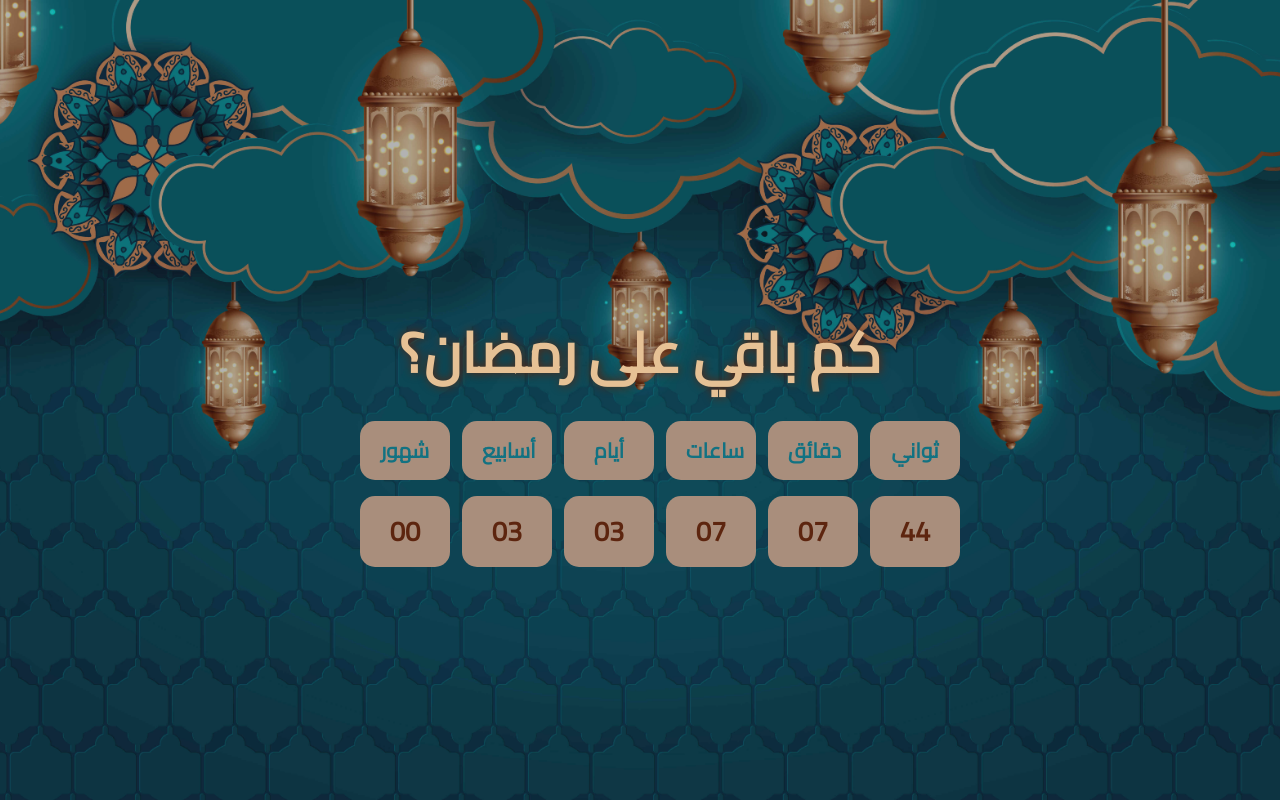
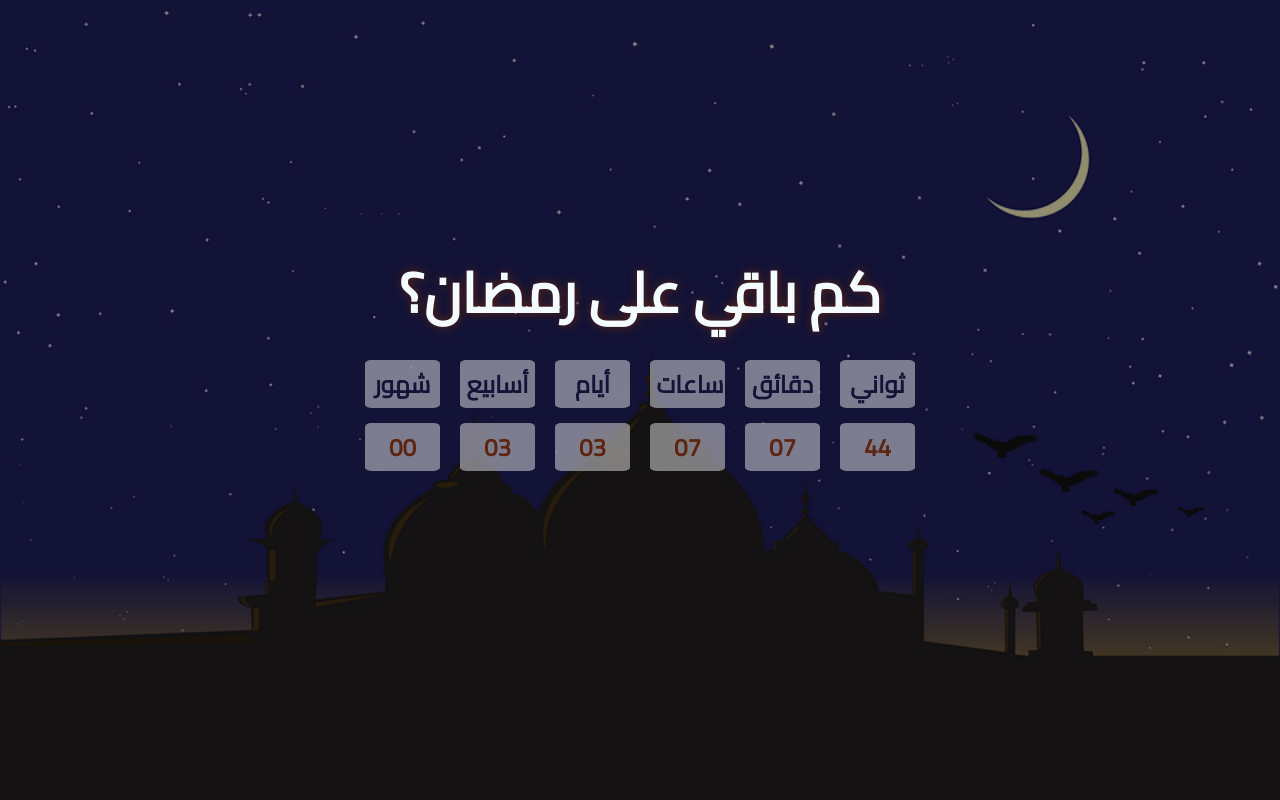
Before and after one commit to progHem/RamdanCountDown, a plain HTML site: page index.html in a window 1280 px wide. Drawn offline with Linux system fonts and the light colour scheme.

Commit message:
Fix: fix background image

```diff
--- a/assets/css/style.css
+++ b/assets/css/style.css
@@ -1,62 +1,72 @@
 @import url('https://fonts.googleapis.com/css2?family=Cairo:wght@200;300;400&family=Roboto:ital,wght@0,100;0,300;1,300&display=swap');
 
-body{
+*,
+*::after,
+*::before{
     padding: 0;
     margin: 0;
     box-sizing: border-box;
     font-family: 'Cairo', sans-serif;
 }
+
+body{
+    background: url(/assets/images/mosque1.jpg) no-repeat fixed center center;
+    background-size: cover;
+    font-family: 'Cairo', Arial;
+}
 :root{
-    --gold-color:#e6c195;
+    --white-color:#f4fbff;;
     --brown-color:#5d250f;
     --orange-color:#a98e7c;
-    --blue-color:#127282;
+    --blue-color:#131337;
 }
-#banner{
-    background-image: url(/assets/images/ramadan.png);
-    width: 100vw;
-    height: 100vh;
-    background-position: center;
-    background-repeat: no-repeat;
-    background-size: cover;
+html{
+    font-size: 16px;
 }
 .content{
     display: flex;
     justify-content: center;
     align-items: center;
-    flex-direction: column
+    flex-direction: column;
+    margin-top: 30vh;
+    width: 100%;
 }
-.heading{
-    margin-top: 300px;
-}
+
 .heading h1{
-    margin: 0;
     font-size: 3.5rem;
     text-shadow: var(--brown-color) 1px 0 10px;
-    color:var(--gold-color)
+    color:var(--white-color)
+
+}
+.time{
+    width: 550px;
 }
 .time ul{
-    width:600px;
+    width:100%;
     list-style: none;
     display:flex;
     justify-content: space-between;
     flex-wrap: wrap;
 }
 .time ul li{
-    background-color: var(--orange-color);
-    width:50px;
+    font-size: 1.5rem;
+    color: var(--blue-color);
+    padding: 0.1rem 0.4rem;
+    background: #fff;
+    width: 75px;
+    margin-top: 15px;
+    border-radius: 8%;
     text-align: center;
-    padding:10px 20px;
-    border-radius: 15px;
-    font-size: 1.3rem;
-    color:var(--brown-color);
     font-weight: bolder;
+    background-color: #ffffff73;
+    backdrop-filter: blur(12px);
+    -webkit-backdrop-filter: blur(12px);
 }
 .time ul:not([class='date']) li{
     color: var(--blue-color);
 }
 .time .date li{
-    font-size: 1.7rem;
+    color:var(--brown-color)
 }
 .message{
     text-align: center;
@@ -68,22 +78,20 @@ body{
 }
 @media (max-width: 767.98px) {
     html{
-        font-size: 0.75rem;
+        font-size:13px;
     }
-    .heading{
-        margin-top: 13vh;
-    }
+
     .heading h1{
         font-size: 2.5rem;
     }
     .time{
         display: flex;
-        margin-top: 15px;
+        width: 80%;
+        justify-content: space-evenly;
     }
     .time ul{
         flex-direction: column;
-        width:auto;
-        margin: 0;
+        width: fit-content;
     }
     .time ul:not([class="date"]) {
         padding-left: 0;
--- a/index.html
+++ b/index.html
@@ -37,6 +37,6 @@
         </section>
     </header>
 
-    <script src="/assets/js/index.js"></script>
+    <script src="/assets/js/script.js"></script>
 </body>
 </html>
```
Also changed, not shown: assets/images/mosque.png (added), assets/images/mosque1.jpg (added), assets/js/script.js (renamed from assets/js/index.js).
